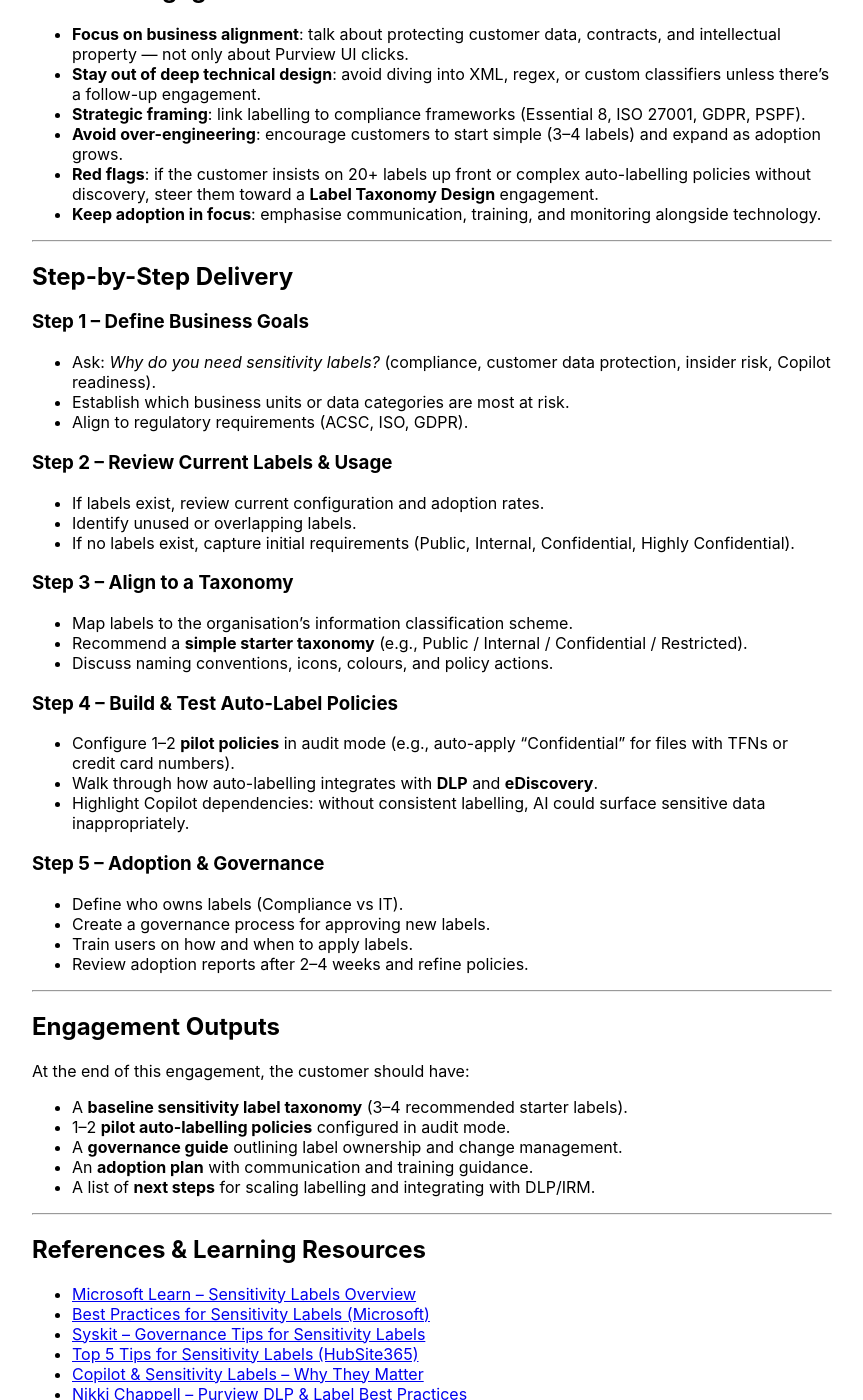
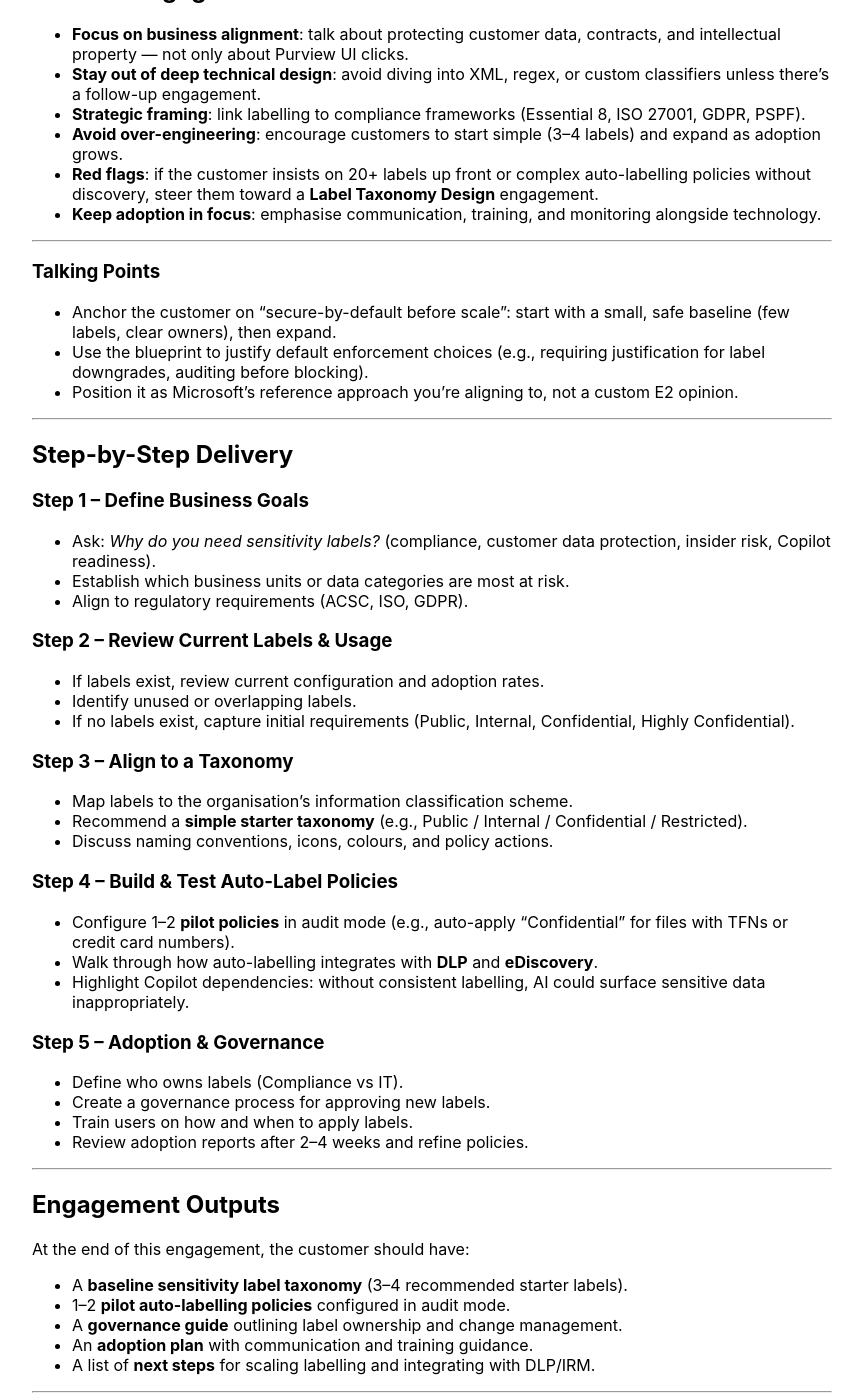
Before and after one commit to annathan/EngageSquared, a Jekyll site: the page built from Sensitivity_Labelling_Uplift.md, in a window 1280 px wide and 1400 px high, scrolled down 498 px. Shown: the whole window, without its empty margins (208-1071 px from the left). Built offline with Jekyll 4.4.1, drawn with Linux system fonts in a browser that asks for light colours; our own code applies the rules of GitHub Pages for plain Markdown files; some of the changed text lies outside the part shown.

Commit message:
Update Sensitivity_Labelling_Uplift.md

```diff
--- a/Sensitivity_Labelling_Uplift.md
+++ b/Sensitivity_Labelling_Uplift.md
@@ -25,6 +25,13 @@
 - **Avoid over-engineering**: encourage customers to start simple (3–4 labels) and expand as adoption grows.
 - **Red flags**: if the customer insists on 20+ labels up front or complex auto-labelling policies without discovery, steer them toward a **Label Taxonomy Design** engagement.
 - **Keep adoption in focus**: emphasise communication, training, and monitoring alongside technology.
+
+---
+
+### Talking Points
+- Anchor the customer on “secure-by-default before scale”: start with a small, safe baseline (few labels, clear owners), then expand.
+- Use the blueprint to justify default enforcement choices (e.g., requiring justification for label downgrades, auditing before blocking).
+- Position it as Microsoft’s reference approach you’re aligning to, not a custom E2 opinion.
 
 ---
 
@@ -71,6 +78,7 @@
 
 ## References & Learning Resources
 
+- [Microsoft Purview — Secure by Default (Blueprint, PDF) Practical guidance for standing up Purview in a secure-by-default posture, including baseline controls and deployment patterns that underpin labels, DLP, and broader governance.](https://github.com/microsoft/purview/blob/95e2d91f802804d17f82dd58fd9fe9ce0c470106/purview-blueprints/Secure%20by%20default%20with%20Microsoft%20Purview.pdf)
 - [Microsoft Learn – Sensitivity Labels Overview](https://learn.microsoft.com/en-us/microsoft-365/compliance/sensitivity-labels)
 - [Best Practices for Sensitivity Labels (Microsoft)](https://learn.microsoft.com/en-us/purview/data-gov-best-practices-sensitivity-labels)
 - [Syskit – Governance Tips for Sensitivity Labels](https://www.syskit.com/governance-handbook/sensitivity-labels/best-practices-sensitivity-labels/)
```
